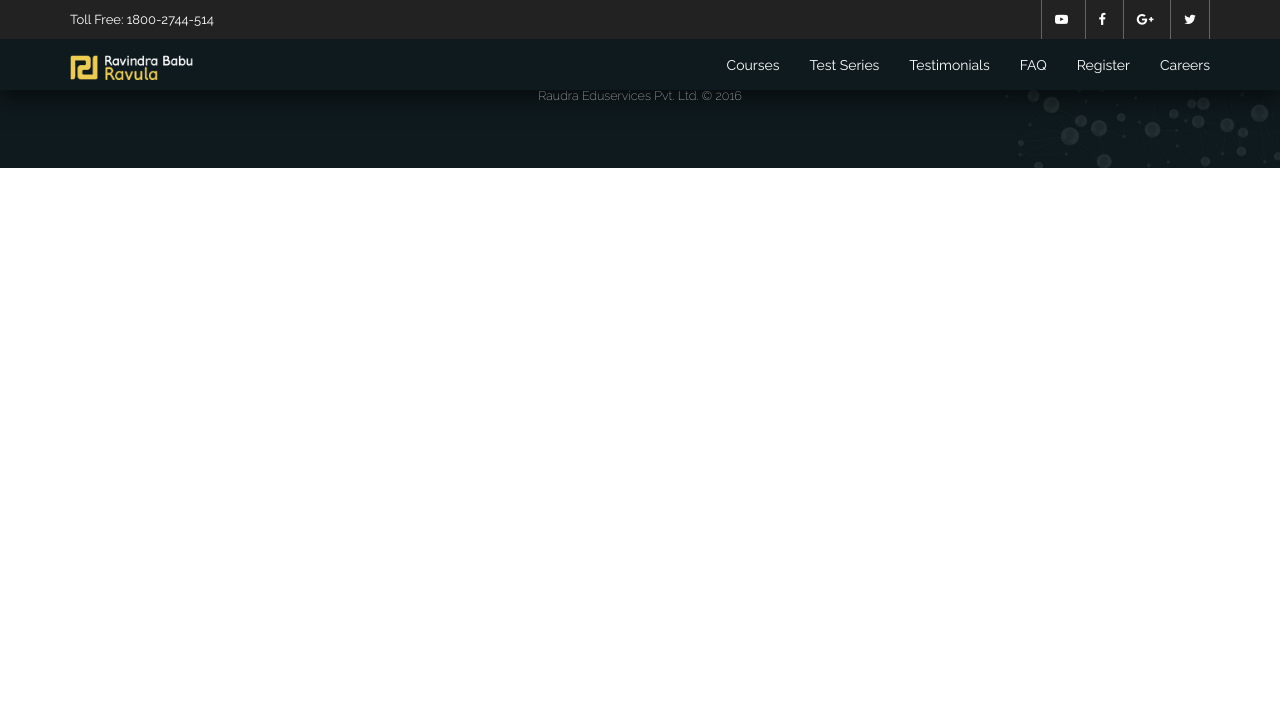
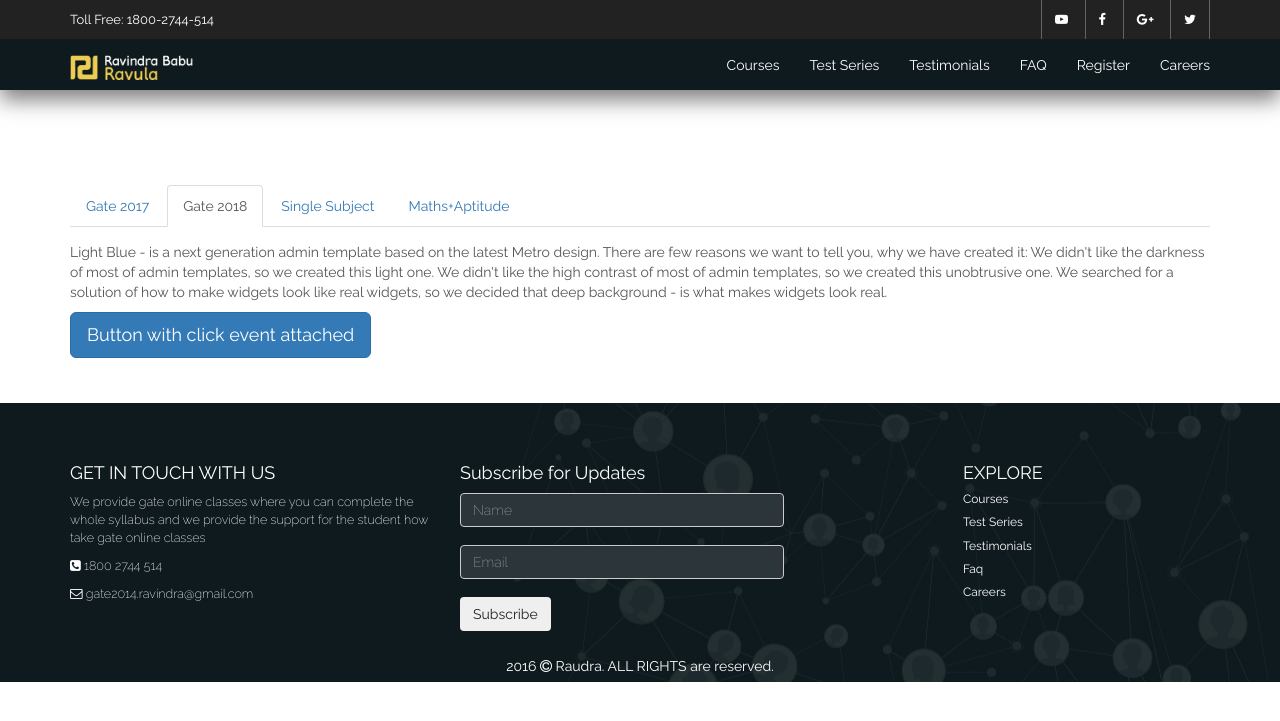
Before and after one commit to satish18/gate-raudra, a Jekyll site: the page built from register.html, in a window 1280 px wide. Shown: the top 721 px of the page. Built offline with Jekyll 4.4.1, drawn with Linux system fonts in a browser that asks for light colours; nearby versions of some CDN libraries.

Commit message:
registration tabs done

```diff
--- a/_includes/footer.html
+++ b/_includes/footer.html
@@ -1,4 +1,4 @@
-<footer id="footer">
+<!-- <footer id="footer">
   <nav>
     <a href="{{site.baseurl}}/">About</a>
     <a href="{{site.apply_url}}">Apply</a>
@@ -8,29 +8,41 @@
     <a href="{{site.baseurl}}/contact/">Contact</a>
   </nav>
   <p>Raudra Eduservices Pvt. Ltd. &copy; 2016</p>
-</footer>
+</footer> -->
 
-<!-- <footer>
+<footer id="footer">
   <div class="container container-table">
   <div class="row">
-    <div class="col-sm-4">
+    <div class="col-md-4 footer-div">
       <h4>GET IN TOUCH WITH US</h4>
-        <p>We provide gate online classes where you can complete the whole syllabus
-          and we provide the support for the student how take gate online classes
-        </p>
+      <p>We provide gate online classes where you can complete the whole syllabus
+        and we provide the support for the student how take gate online classes
+      </p>
+      <p> <i class="fa fa-phone-square"></i> 1800 2744 514 </p>
+      <p> <i class="fa fa-envelope-o"></i> gate2014.ravindra@gmail.com</p>
     </div>
-    <div class="col-sm-4" style="text-align: center !important" >
-      <h4>GET IN TOUCH WITH US</h4>
-      <div id="form" class="form">
-        <input type="text" placeholder="Name"><br/>
-        <input type="email" placeholder="Email"><br/>
-
+    <div class="col-xs-12 col-md-4 footer-div" >
+      <h4>Subscribe for Updates</h4>
+      <div class="form-group form">
+        <input type="text" class="form-control" placeholder="Name"><br/>
+        <input type="email" class="form-control" placeholder="Email"><br>
+        <button type="button" class="btn btn-secondary subscribe-btn pull-left">Subscribe</button>
       </div>
 
     </div>
-    <div class="col-sm-4" style="text-align: center !important">
+    <div class="hidden-xs hidden-sm col-md-4 explore">
       <h4>EXPLORE</h4>
+      <h6> Courses</h6>
+      <h6> Test Series</h6>
+      <h6> Testimonials</h6>
+      <h6> Faq</h6>
+      <h6> Careers</h6>
     </div>
   </div>
+
+
 </div>
-</footer -->
+<div class="col-xs-12 copyrights">
+  <h5>  2016 <i class="fa fa-copyright"></i> Raudra. ALL RIGHTS are reserved.</h5>
+</div>
+</footer>
--- a/_includes/head.html
+++ b/_includes/head.html
@@ -13,6 +13,8 @@
   <script src="https://code.jquery.com/jquery-2.2.4.min.js"></script>
   <script src="https://maxcdn.bootstrapcdn.com/bootstrap/3.3.6/js/bootstrap.min.js" integrity="sha384-0mSbJDEHialfmuBBQP6A4Qrprq5OVfW37PRR3j5ELqxss1yVqOtnepnHVP9aJ7xS" crossorigin="anonymous"></script>
   <script src="{{ "/js/app.js" | prepend: site.baseurl }}"></script>
+  <script src="{{ "/js/bootstrap-tabcollapse.js" | prepend: site.baseurl }}"></script>
+
 
   <link href='https://fonts.googleapis.com/css?family=Raleway:200,400,400italic,600' rel='stylesheet' type='text/css'>
   <link rel="stylesheet" href="https://maxcdn.bootstrapcdn.com/font-awesome/4.6.3/css/font-awesome.min.css">
--- a/_sass/_common.scss
+++ b/_sass/_common.scss
@@ -76,34 +76,44 @@ header {
     padding-bottom: 3rem;
   }
 }
-
 footer#footer {
-  background-image: url("../images/footer-bg.jpg");
-  background-size: auto 100%;
-  background-color: rgb(15, 26, 30);
   color: $light-color;
-  text-align: center;
+  // text-align: center;
   font-size: 0.9em;
   font-weight: $very-thin-font-weight;
   padding: 4em 0;
+  background:  url('../images/footer-bg.jpg');
   background-position: right;
   background-repeat: no-repeat;
-  background-size: auto 100%;
-  nav {
-      a {
-        color: $light-color;
-        margin: 0 1em;
-        @include animate(color);
-
-        &:hover {
-          color: $primary-color;
-          text-decoration: none;
-        }
-      }
+  background-size: auto cover;
+  .copyrights{
+    padding-top: 2vh;
+    text-align: center;
+  }
+  .footer-div {
+    p {
+      font-size: 1em;
+    }
+    .subscribe-btn{
+      color: $dark-color;
+      // background-color:
+    }
+  }
+  .explore{
+    padding-left: 10vw;
+    color: $light-color;
+    // h4{
+    //   text-align: center;
+    // }
   }
 
-  p {
-    margin: 1.5em 0 1em;
-    font-size: 1em;
+  .form {
+    max-width: 90%;
+    input {
+      background-color: #2C3539;
+      color: white;
+      // outline: none;
+    }
   }
+
 }
--- /dev/null
+++ b/_sass/_register.scss
@@ -0,0 +1,4 @@
+#register{
+  padding-top: 15vh;
+  padding-bottom: 5vh;
+}
--- a/css/main.scss
+++ b/css/main.scss
@@ -9,4 +9,5 @@
         "home",
         "courses",
         "faq",
-        "test";
+        "test",
+        "register";
--- a/register.html
+++ b/register.html
@@ -3,3 +3,37 @@ title: Registration
 permalink: /register/
 layout: default
 ---
+<section id="register">
+  <div class="container" style="margin-top: 50px;">
+    <ul id="myTab" class="nav nav-tabs" style="margin-bottom: 15px;">
+      <li><a href="#gate2017" data-toggle="tab">Gate 2017</a></li>
+      <li class="active"><a href="#gate2018" data-toggle="tab">Gate 2018</a></li>
+      <li><a href="#single-subject" data-toggle="tab">Single Subject</a></li>
+      <li><a href="#math-aptitude" data-toggle="tab">Maths+Aptitude</a></li>
+    </ul>
+    <div id="myTabContent" class="tab-content" >
+      <div class="tab-pane fade" id="gate2017">
+        <p>Raw denim you probably haven't heard of them jean shorts Austin. Nesciunt tofu stumptown aliqua, retro synth master cleanse. Mustache cliche tempor, williamsburg carles vegan helvetica. Reprehenderit butcher retro keffiyeh dreamcatcher synth. Cosby sweater eu banh mi, qui irure terry richardson ex squid. Aliquip placeat salvia cillum iphone. Seitan aliquip quis cardigan american apparel, butcher voluptate nisi qui.</p>
+      </div>
+      <div class="tab-pane fade in active" id="gate2018">
+        <p>Light Blue - is a next generation admin template based on the latest Metro design. There are few reasons we want to tell you, why we have created it:
+          We didn't like the darkness of most of admin templates, so we created this light one. We didn't like the high contrast of most of admin templates, so we created this unobtrusive one.
+          We searched for a solution of how to make widgets look like real widgets, so we decided that deep background - is what makes widgets look real.</p>
+        <button class="btn btn-lg btn-primary">Button with click event attached</button>
+      </div>
+      <div class="tab-pane fade" id="single-subject">
+        <p>Raw denim you probably haven't heard of them jean shorts Austin. Nesciunt tofu stumptown aliqua, retro synth master cleanse. Mustache cliche tempor, williamsburg carles vegan helvetica. Reprehenderit butcher retro keffiyeh dreamcatcher synth. Cosby sweater eu banh mi, qui irure terry richardson ex squid. Aliquip placeat salvia cillum iphone. Seitan aliquip quis cardigan american apparel, butcher voluptate nisi qui.</p>
+      </div>
+      <div class="tab-pane fade" id="math-aptitude">
+        <p>Raw denim you probably haven't heard of them jean shorts Austin. Nesciunt tofu stumptown aliqua, retro synth master cleanse. Mustache cliche tempor, williamsburg carles vegan helvetica. Reprehenderit butcher retro keffiyeh dreamcatcher synth. Cosby sweater eu banh mi, qui irure terry richardson ex squid. Aliquip placeat salvia cillum iphone. Seitan aliquip quis cardigan american apparel, butcher voluptate nisi qui.</p>
+      </div>
+    </div>
+  </div>
+</section>
+
+<script type="text/javascript">
+  $('#myTab').tabCollapse({
+    tabsClass: 'hidden-sm hidden-xs',
+    accordionClass: 'visible-sm visible-xs'
+  });
+</script>
```
Also changed, not shown: js/bootstrap-tabcollapse.js (added), 13 other files.
